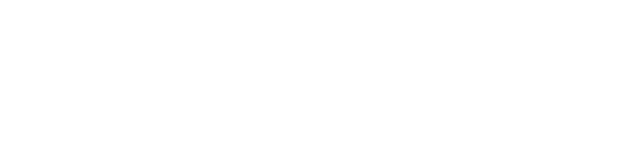
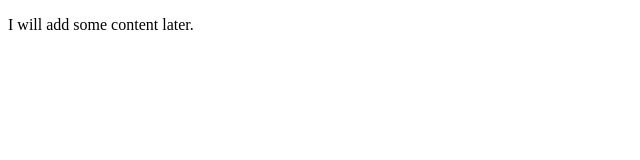
Before and after one commit to rsowald/rsowald.github.io, a plain HTML site: page index.html in a window 1280 px wide. Shown: the whole page, without its empty margins (0-640 px from the left). Drawn offline with Linux system fonts and the light colour scheme.

Commit message:
some content

```diff
--- a/index.html
+++ b/index.html
@@ -8,7 +8,7 @@
 </head>
 
 <body>
-
+    <p>I will add some content later.</p>
 </body>
 
 </html>
```
